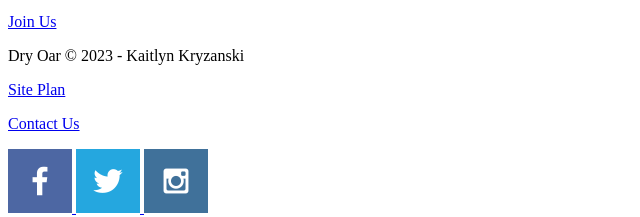
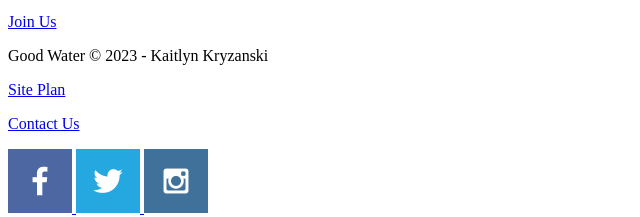
Before and after one commit to kmkryz/WDD-130, a plain HTML site: page wwr/index.html in a window 1280 px wide. Shown: the part 3973-4190 px from the top of the page, 0-640 px from the left. Drawn offline with Linux system fonts and the light colour scheme.

Commit message:
Footer copyright

```diff
--- a/wwr/index.html
+++ b/wwr/index.html
@@ -60,7 +60,7 @@
 
 </main>
 <footer>
-    <p>Dry Oar &copy; 2023 - Kaitlyn Kryzanski</p>
+    <p>Good Water &copy; 2023 - Kaitlyn Kryzanski</p>
     <p> <a href="site-plan-rafting.html">Site Plan</a></p>
     <p> <a href="contacus.html">Contact Us</a></p>
     <div class="social">
```
